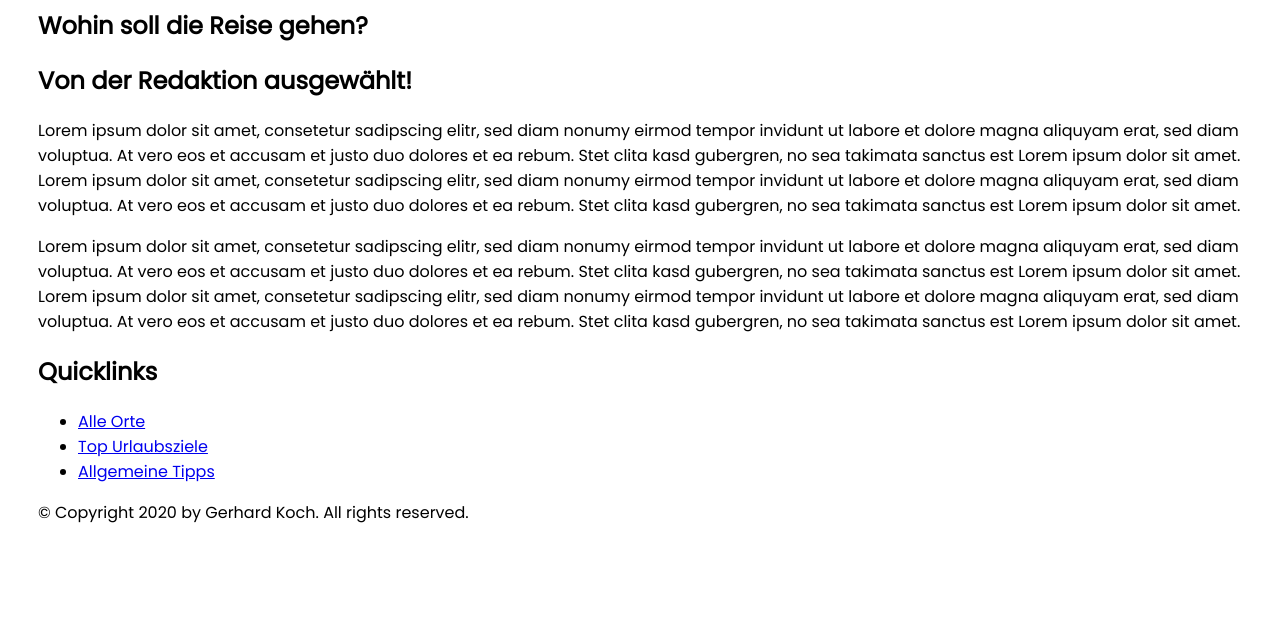
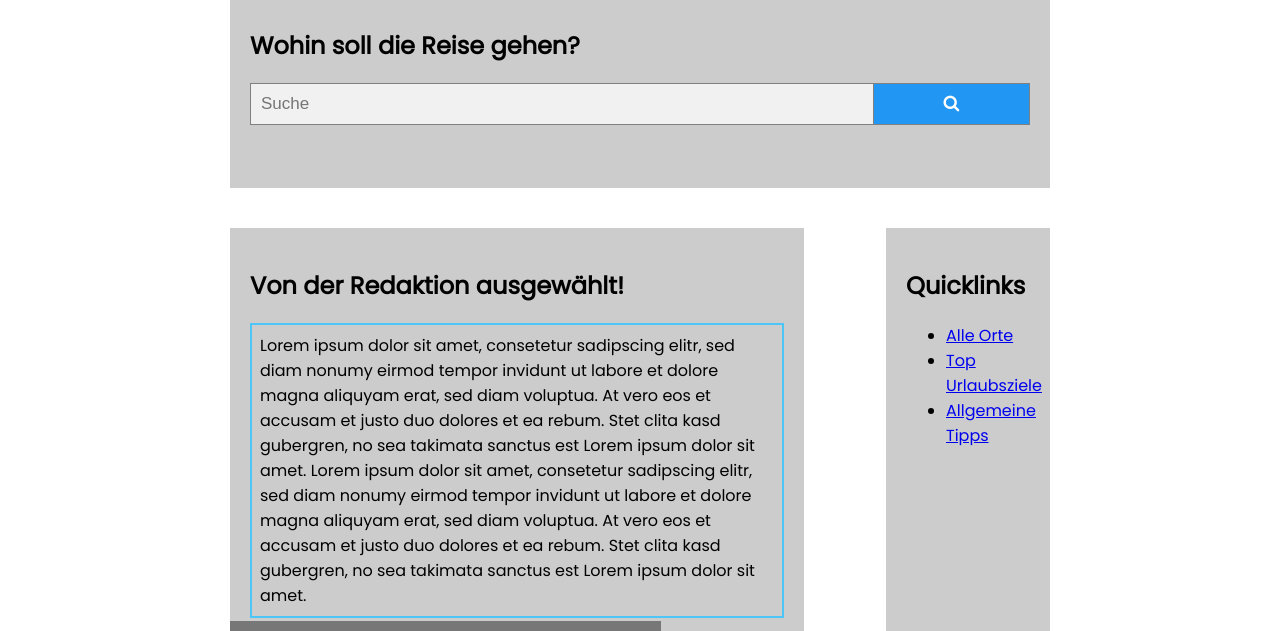
Before and after one commit to kacperb1/TravelBuddy, a plain HTML site: page index.html in a window 1280 px wide. Shown: the part 122-753 px from the top of the page. Drawn offline with Linux system fonts and the light colour scheme.

Commit message:
Update 13.09.2020: Layout, Anmelden, Registrieren

```diff
--- a/index.html
+++ b/index.html
@@ -26,14 +26,22 @@
     <main>
         <section>
             <h2>Wohin soll die Reise gehen?</h2>
-            <!--Hier kommt die Suche hin-->
+            <link rel="stylesheet" href="https://cdnjs.cloudflare.com/ajax/libs/font-awesome/4.7.0/css/font-awesome.min.css">
+
+
+
+<form class="suche" action="action_page.php">
+  <input type="text" placeholder="Suche" name="search">
+  <button type="submit"><i class="fa fa-search"></i></button>
+</form>
+
         </section>
         <article>
             <h2>Von der Redaktion ausgewählt!</h2>
-            <p>Lorem ipsum dolor sit amet, consetetur sadipscing elitr, sed diam nonumy eirmod tempor invidunt ut labore et dolore magna aliquyam erat, sed diam voluptua. At vero eos et accusam et justo duo dolores et ea rebum. Stet clita kasd gubergren,
+            <p class="artikel">Lorem ipsum dolor sit amet, consetetur sadipscing elitr, sed diam nonumy eirmod tempor invidunt ut labore et dolore magna aliquyam erat, sed diam voluptua. At vero eos et accusam et justo duo dolores et ea rebum. Stet clita kasd gubergren,
                 no sea takimata sanctus est Lorem ipsum dolor sit amet. Lorem ipsum dolor sit amet, consetetur sadipscing elitr, sed diam nonumy eirmod tempor invidunt ut labore et dolore magna aliquyam erat, sed diam voluptua. At vero eos et accusam
                 et justo duo dolores et ea rebum. Stet clita kasd gubergren, no sea takimata sanctus est Lorem ipsum dolor sit amet.</p>
-            <p>Lorem ipsum dolor sit amet, consetetur sadipscing elitr, sed diam nonumy eirmod tempor invidunt ut labore et dolore magna aliquyam erat, sed diam voluptua. At vero eos et accusam et justo duo dolores et ea rebum. Stet clita kasd gubergren,
+            <p class="artikel">Lorem ipsum dolor sit amet, consetetur sadipscing elitr, sed diam nonumy eirmod tempor invidunt ut labore et dolore magna aliquyam erat, sed diam voluptua. At vero eos et accusam et justo duo dolores et ea rebum. Stet clita kasd gubergren,
                 no sea takimata sanctus est Lorem ipsum dolor sit amet. Lorem ipsum dolor sit amet, consetetur sadipscing elitr, sed diam nonumy eirmod tempor invidunt ut labore et dolore magna aliquyam erat, sed diam voluptua. At vero eos et accusam
                 et justo duo dolores et ea rebum. Stet clita kasd gubergren, no sea takimata sanctus est Lorem ipsum dolor sit amet.</p>
         </article>
--- a/style.css
+++ b/style.css
@@ -8,8 +8,9 @@ header img {
 body {
     height: 125vh;
     font-family: "Poppins", "Helvetica", "Arial", sans-serif;
-    margin-top: 80px;
+    margin: 80px 200px 80px 200px;
     padding: 30px;
+    max-width: 85em;
 }
 
 header * {
@@ -56,3 +57,77 @@ li a:hover.nav {
 .active {
     background-color: #4CAF50;
 }
+
+aside {
+    float: right;
+    width: 20%;
+    height: 600px;
+    /* only for demonstration, should be removed */
+    background: #ccc;
+    padding: 20px;
+}
+
+article {
+    float: left;
+    width: 70%;
+    height: 600px;
+    /* only for demonstration, should be removed */
+    background: #ccc;
+    padding: 20px;
+}
+
+footer {
+    background-color: #777;
+    position: absolute;
+    bottom: 0px;
+    text-align: center;
+    color: white;
+}
+
+* {
+    box-sizing: border-box;
+}
+
+form.suche input[type=text] {
+    padding: 10px;
+    font-size: 17px;
+    border: 1px solid grey;
+    float: left;
+    width: 80%;
+    background: #f1f1f1;
+}
+
+form.suche button {
+    float: left;
+    width: 20%;
+    padding: 10px;
+    background: #2196F3;
+    color: white;
+    font-size: 17px;
+    border: 1px solid grey;
+    border-left: none;
+    /* Prevent double borders */
+    cursor: pointer;
+}
+
+form.suche button:hover {
+    background: #0b7dda;
+}
+
+form.suche::after {
+    content: "";
+    clear: both;
+    display: table;
+}
+
+section {
+    height: 200px;
+    margin-bottom: 40px;
+    background: #ccc;
+    padding: 20px;
+}
+
+p.artikel {
+    border: 2px solid rgb(76, 198, 247);
+    padding: 8px;
+}
```
Also changed, not shown: login.html (+23 -0 lines), register.html (+27 -0 lines).
